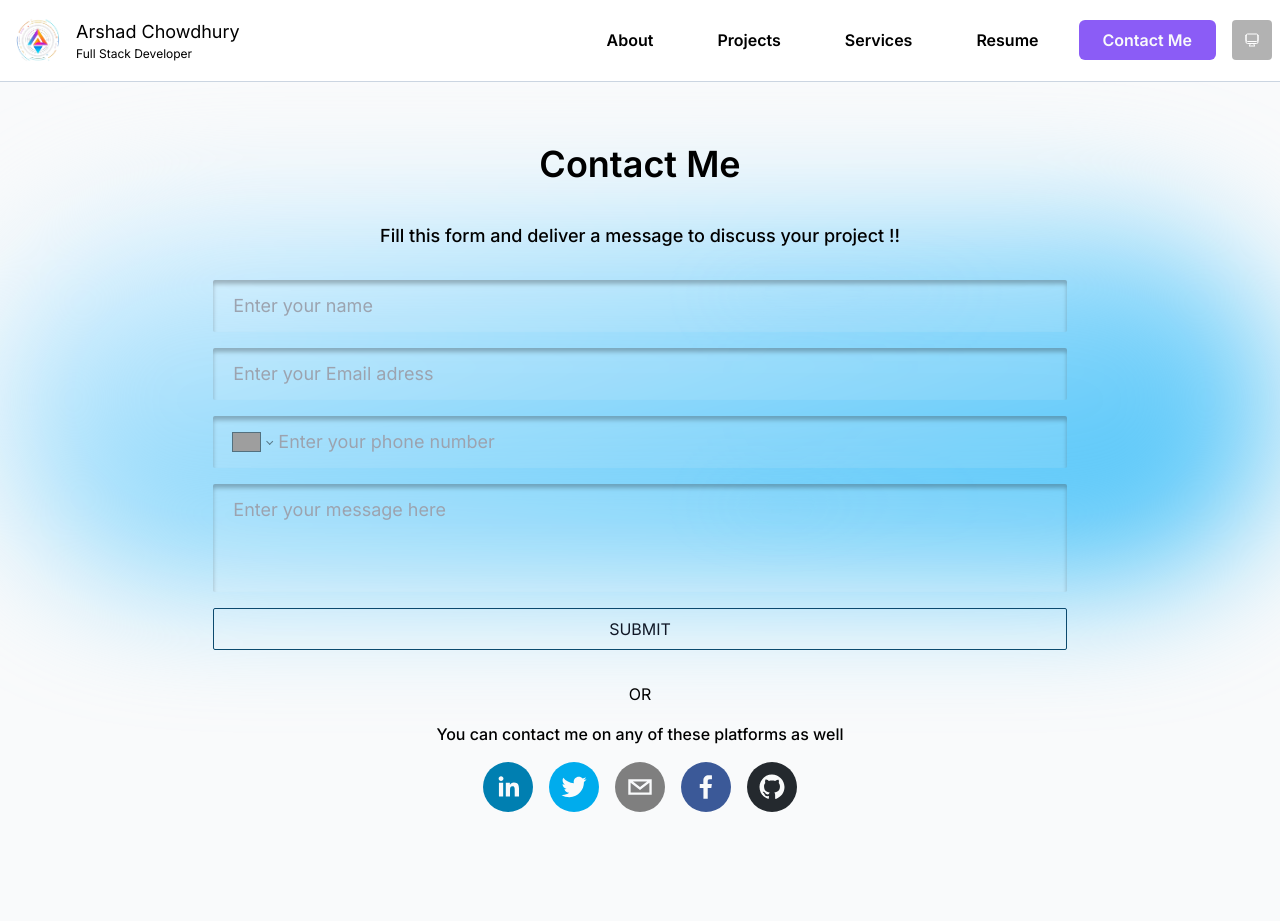
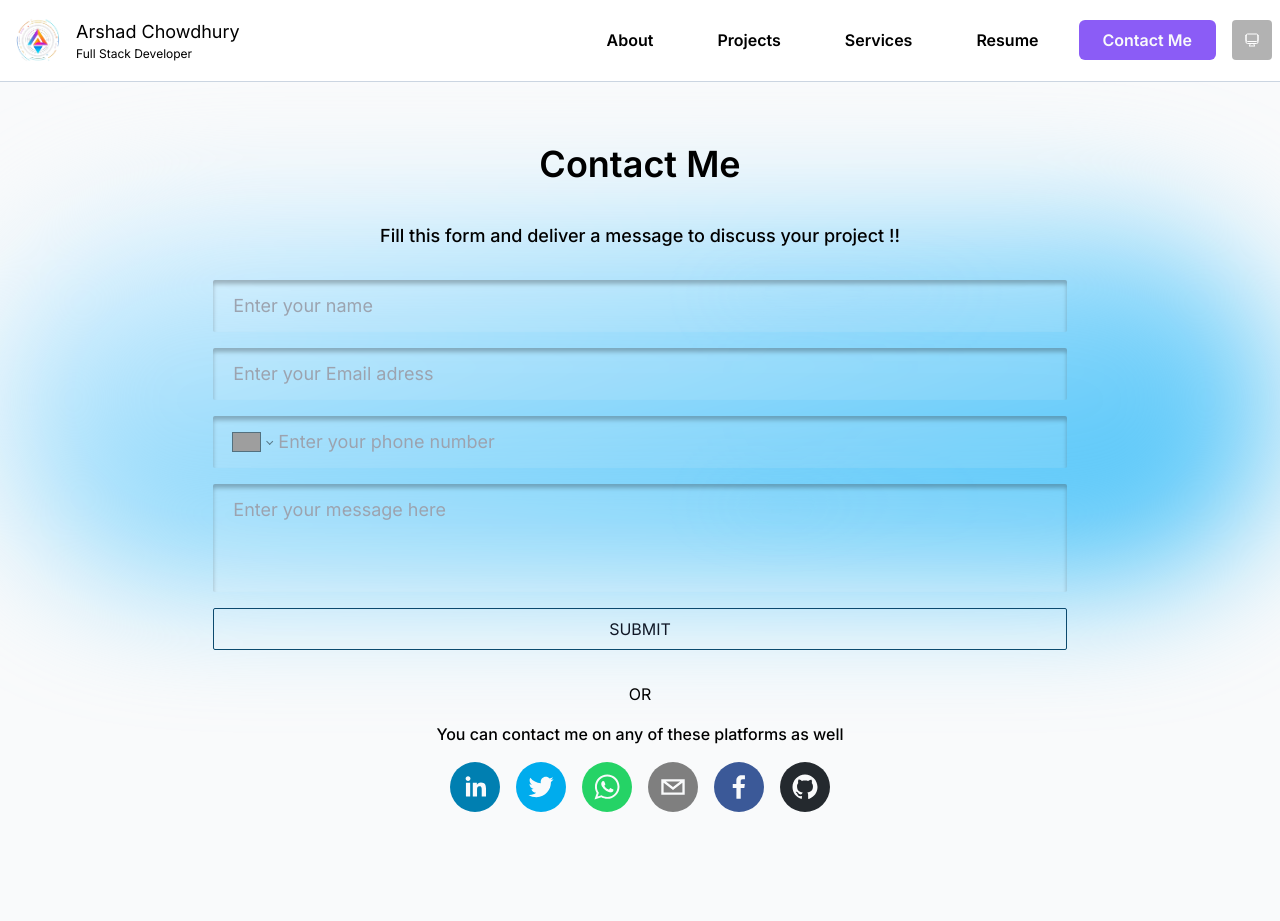
Before and after one commit to ArshadChowdhury/portfolio-site, a Next.js app: page /contact in a window 1280 px wide. Shown: the top 921 px of the page. Built offline with nearby package versions, Linux system fonts and the light colour scheme; no server answers; grey boxes are pictures that could not be loaded.

Commit message:
Added whatsapp in contact me page and connect with me

```diff
--- a/app/contact/page.tsx
+++ b/app/contact/page.tsx
@@ -46,6 +46,13 @@ const ContactPage = () => {
               <SocialIcon
                 className="hover:scale-125"
                 target="_blank"
+                url="https://api.whatsapp.com/send?phone=8801317089432"
+              />
+            </li>
+            <li>
+              <SocialIcon
+                className="hover:scale-125"
+                target="_blank"
                 url="mailto:arshadchowdhury46@gmail.com"
               />
             </li>
--- a/components/ContactMe.tsx
+++ b/components/ContactMe.tsx
@@ -32,6 +32,13 @@ const ContactMe = () => (
           <SocialIcon
             className="hover:scale-125"
             target="_blank"
+            url="https://api.whatsapp.com/send?phone=8801317089432"
+          />
+        </li>
+        <li>
+          <SocialIcon
+            className="hover:scale-125"
+            target="_blank"
             url="mailto:arshadchowdhury46@gmail.com"
           />
         </li>
--- a/components/RightSideDrawer.tsx
+++ b/components/RightSideDrawer.tsx
@@ -7,6 +7,7 @@ import {
   BriefcaseIcon,
   WrenchScrewdriverIcon,
   ChatBubbleOvalLeftEllipsisIcon,
+  BookOpenIcon,
 } from "@heroicons/react/24/outline";
 import { Fragment, useState } from "react";
 import { XMarkIcon } from "@heroicons/react/24/outline";
@@ -156,18 +157,20 @@ function NavigationDrawer({ open, setOpen }: Props) {
                               <WrenchScrewdriverIcon className="w-5" />
                               Services
                             </Link>
-                            {/* <Link
+                            <Link
                               onClick={() => setOpen(false)}
                               role="link"
-                             className={`${linkStyles} ${
-                                isCurrentPage("/youtube")
+                              className={`${linkStyles} ${
+                                isCurrentPage("/Arshad_CV.pdf")
                                   ? "text-sky-900 dark:text-sky-500"
                                   : ""
                               }`}
-                              href={"/youtube"}
+                              target="_blank"
+                              href={"/Arshad_CV.pdf"}
                             >
-                              YouTube
-                            </Link> */}
+                              <BookOpenIcon className="w-5" />
+                              Resume
+                            </Link>
                             <Link
                               onClick={() => setOpen(false)}
                               role="link"
```
